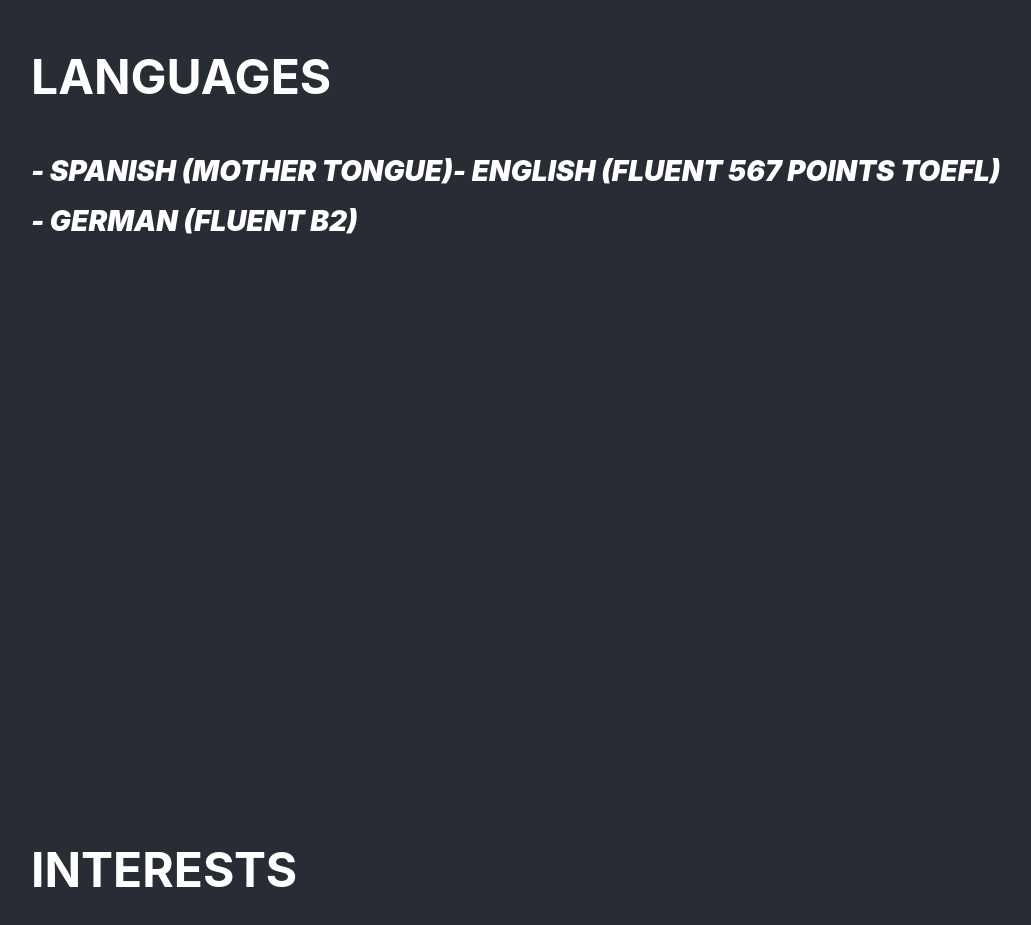
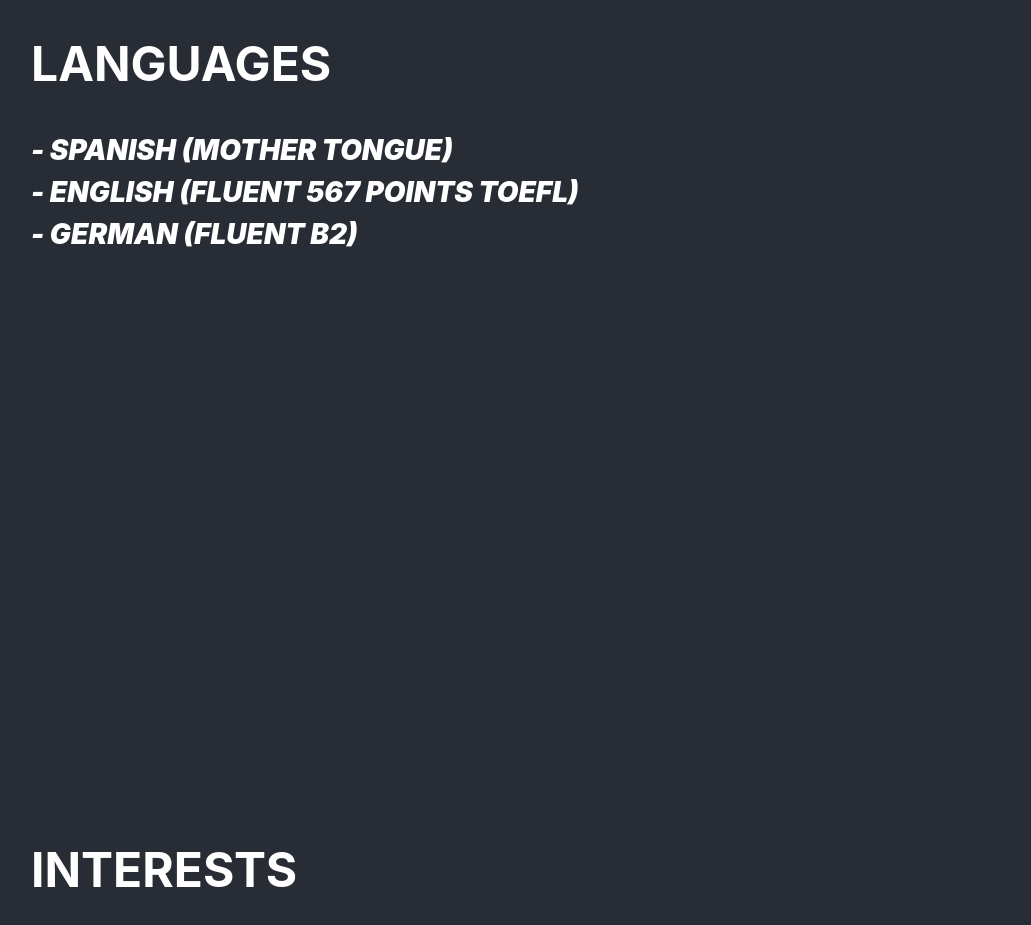
Before and after one commit to Zetinator/react_webpage, a React (Create React App) app: page / in a window 1280 px wide. Shown: the part 3600-4525 px from the top of the page, without its empty margins (234-1265 px from the left). Built offline with nearby package versions, Linux system fonts and the light colour scheme.

Commit message:
languages now column wise

```diff
--- a/src/Languages.js
+++ b/src/Languages.js
@@ -4,7 +4,7 @@ export default function Languages() {
 	return (
 		<div className="languages">
 			<h1>Languages</h1>
-			<div className="job-row">
+			<div>
 				<h3>- SPANISH (MOTHER TONGUE)</h3>
 				<h3>- ENGLISH (FLUENT 567 POINTS TOEFL)</h3>
 				<h3>- GERMAN (FLUENT B2)</h3>
```
Also changed, not shown: public/manifest.json.
